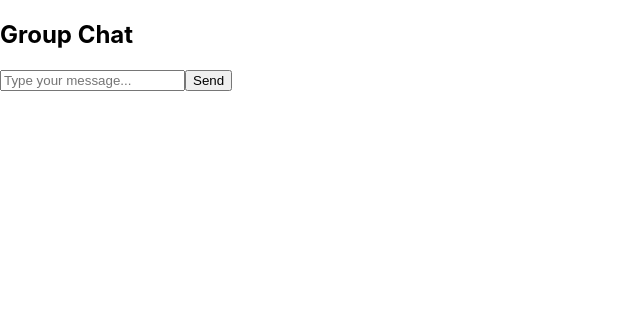
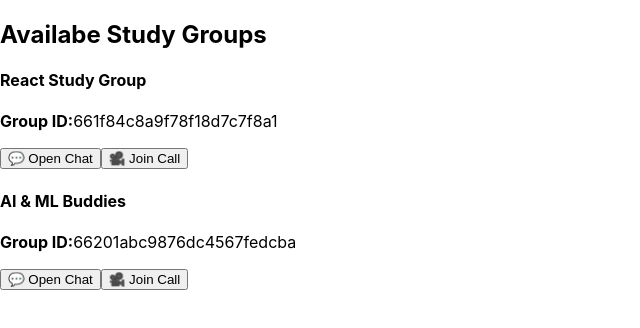
Before and after one commit to jai099/virtual-study-group, a React (Create React App) app in the folder client/: page / in a window 1280 px wide. Shown: the top 328 px of the page, without its empty margins (0-640 px from the left). Built offline with nearby package versions, Linux system fonts and the light colour scheme; no server answers.

Commit message:
video call feature added

```diff
--- a/client/package.json
+++ b/client/package.json
@@ -9,6 +9,7 @@
     "@testing-library/user-event": "^13.5.0",
     "react": "^19.1.0",
     "react-dom": "^19.1.0",
+    "react-router-dom": "^7.5.3",
     "react-scripts": "5.0.1",
     "socket.io-client": "^4.8.1",
     "web-vitals": "^2.1.4"
--- a/client/src/App.js
+++ b/client/src/App.js
@@ -1,16 +1,28 @@
 import React from 'react';
+import { BrowserRouter as Router, Route, Routes } from 'react-router-dom';
 import ChatBox from './components/Chatbox';
+import TestChatRoom from './pages/TestChatRoom';
+import GroupList from './pages/GroupList';
+import { useParams } from 'react-router-dom';
 
+const ChatPage = () => {
+  const { groupId } = useParams();
+  return <ChatBox groupId={groupId} sender="Jai Patel" />
+}
 function App() {
   const dummyGroupId = '661f84c8a9f78f18d7c7f8a1'; // replace with real group ID
   const sender = 'Jai Patel'; // can be wallet/user later
 
-
-return (
-  <div>
-    <ChatBox groupId={dummyGroupId} sender={sender} />
-  </div>
-);
+  return (
+    <Router>
+      <Routes>
+        <Route path="/" element={<GroupList />} />
+        <Route path="/chat/:groupId" element={<ChatPage />} />
+        <Route path="/" element={<ChatBox groupId={dummyGroupId} sender={sender} />} />
+        <Route path="/test" element={<TestChatRoom />} />
+      </Routes>
+    </Router>
+  );
 }
 
 export default App;
--- /dev/null
+++ b/client/src/components/ChatBox.css
@@ -0,0 +1,25 @@
+.message {
+    margin-bottom: 10px;
+    padding: 8px;
+    border-bottom: 1px solid #eee;
+    position: relative;
+}
+
+.timestamp {
+    font-size: 0.75rem;
+    color: gray;
+    margin-left: 8px;
+}
+
+.typing-indicator {
+    font-style: italic;
+    color: #888;
+    margin: 5px 10px;
+    animation: blink 1s infinite;
+}
+
+@keyframes blink {
+    50% {
+        opacity: 0.5;
+    }
+}
--- a/client/src/components/Chatbox.jsx
+++ b/client/src/components/Chatbox.jsx
@@ -1,21 +1,30 @@
-// Chatbox.jsx
-import React, { useState, useEffect } from 'react';
+// ChatBox.jsx
+import React, { useState, useEffect, useRef } from 'react';
 import { io } from 'socket.io-client';
+import './ChatBox.css';
 
-// Initialize socket outside component but inside module scope
-const socket = io('http://localhost:5000'); // ✅ Make sure backend is running on this port
+// Initialize socket globally
+const socket = io('http://localhost:5000');
 
 const ChatBox = ({ groupId, sender }) => {
     const [message, setMessage] = useState('');
     const [messages, setMessages] = useState([]);
+    const messagesEndRef = useRef(null);
+    const [typing, setTyping] = useState(false);
+    const [someoneTyping, setSomeoneTyping] = useState(false);
+    const typingTimeoutRef = useRef(null); // ✅ Used for typing debounce
+    const [showVideoCall, setShowVideoCall] = useState(null);
+
+    //creating unique name for jitsi
+    const jitsiRoomName = `StudyGroup-${groupId}`;
 
     useEffect(() => {
         if (!groupId) return;
 
-
+        // Delay join to ensure socket is ready before other emits
+        setTimeout(() => {
             socket.emit('joinroom', groupId);
-
-        //Fetching old messages
+        }, 100);
 
         const fetchMessages = async () => {
             try {
@@ -23,54 +32,116 @@
                 const data = await res.json();
                 setMessages(data);
             } catch (error) {
-                console.error('Failed to fetch messages:', error);
+                console.error('❌ Failed to fetch messages:', error);
             }
         };
 
         fetchMessages();
 
+        // Listen for incoming messages
         socket.on('receiveMessage', (newMessage) => {
             setMessages((prev) => [...prev, newMessage]);
         });
+
         return () => {
             socket.off('receiveMessage');
         };
     }, [groupId]);
 
+    useEffect(() => {
+        messagesEndRef.current?.scrollIntoView({ behavior: 'smooth' });
+    }, [messages]);
+
+    useEffect(() => {
+        socket.on('showTyping', () => setSomeoneTyping(true));
+        socket.on('hideTyping', () => setSomeoneTyping(false));
+
+        return () => {
+            socket.off('showTyping');
+            socket.off('hideTyping');
+        };
+    }, []);
+
     const sendMessage = () => {
         if (message.trim()) {
-
-            console.log("Sending:", { groupId, sender, text: message });
             socket.emit('sendMessage', { groupId, sender, text: message });
             setMessage('');
+            socket.emit('stopTyping', groupId); // ⛔ Stop typing after sending
         }
+    };
+
+    const handleInputChange = (e) => {
+        setMessage(e.target.value);
+
+        if (!typing) {
+            setTyping(true);
+            socket.emit('typing', groupId);
+        }
+
+        clearTimeout(typingTimeoutRef.current);
+        typingTimeoutRef.current = setTimeout(() => {
+            setTyping(false);
+            socket.emit('stopTyping', groupId);
+        }, 1000);
     };
 
     return (
         <div className="chat-box">
             <h2>Group Chat</h2>
 
+            <div style={{ marginBottom: '20px' }}>
+                {!showVideoCall ? (
+                    <button onClick={() => setShowVideoCall(true)}>
+                        🎥 Join Video Call
+                    </button>
+                ) : (
+                    <div>
+                        <iframe
+                            title="Jitsi Video Call"
+                            allow="camera; microphone; fullscreen; display-capture"
+                            src={`https://meet.jit.si/${jitsiRoomName}`}
+                            style={{
+                                width: '100%',
+                                height: '500px',
+                                border: 0,
+                                marginTop: '10px',
+                                borderRadius: '8px',
+                            }}
+                        />
+
+
+                        <button onClick={() => setShowVideoCall(false)} style={{ marginTop: '10px' }}>
+                            ❌ Close Video Call
+                        </button>
+                    </div>
+                )}
+                </div>
             <div className="messages">
                 {Array.isArray(messages) && messages.map((msg, idx) => {
                     const time = new Date(msg.timestamp).toLocaleTimeString([], {
                         hour: '2-digit',
-                        minute: '2-digit'
+                        minute: '2-digit',
                     });
 
                     return (
                         <div key={idx} className="message">
                             <strong>{msg.sender}</strong>: {msg.text}
-                        <div className='timestamp'>{time}</div>
+                            <div className="timestamp">{time}</div>
                         </div>
                     );
                 })}
+
+                {someoneTyping && (
+                    <div className="typing-indicator">💬 Someone is typing...</div>
+                )}
+                <div ref={messagesEndRef} />
             </div>
 
             <input
                 type="text"
                 placeholder="Type your message..."
                 value={message}
-                onChange={(e) => setMessage(e.target.value)}
+                onChange={handleInputChange}
                 onKeyDown={(e) => e.key === 'Enter' && sendMessage()}
             />
             <button onClick={sendMessage}>Send</button>
@@ -78,5 +149,4 @@
     );
 };
 
-
 export default ChatBox;
--- /dev/null
+++ b/client/src/pages/GroupList.css
@@ -0,0 +1,32 @@
+.group-list-container {
+    padding: 20px;
+}
+
+.group-card {
+    margin-bottom: 20px;
+    padding: 15px;
+    border: 1px solid #ddd;
+    border-radius: 8px;
+}
+
+.group-card h4 {
+    margin: 0 0 8px;
+}
+
+.group-card p {
+    margin: 0 0 12px;
+}
+
+.group-card button {
+    padding: 6px 12px;
+    margin-right: 10px;
+    background-color: #007bff;
+    color: white;
+    border: none;
+    border-radius: 5px;
+    cursor: pointer;
+}
+
+.group-card button:hover {
+    background-color: #0056b3;
+}
--- /dev/null
+++ b/client/src/pages/GroupList.jsx
@@ -0,0 +1,37 @@
+import React from "react";
+import { useNavigate } from "react-router-dom";
+
+
+const groups = [
+    { _id: '661f84c8a9f78f18d7c7f8a1', name: 'React Study Group' },
+    { _id: '66201abc9876dc4567fedcba', name: 'AI & ML Buddies' },
+];
+
+const GroupList = () => {
+    const navigate = useNavigate();
+
+    const handleJoinCall = (groupId) => {
+        const jitsiRoom = `https://meet.jit.si/StudyGroup-${groupId}`;
+        window.open(jitsiRoom, '_blank');
+    };
+
+    const handleOpenChat = (groupId) => {
+        navigate(`/chat/${groupId}`);
+    };
+
+    return (
+        <div className="group-list-container">
+            <h2>Availabe Study Groups</h2>
+            {groups.map((group) => (
+                <div key={group._id} className="group-card">
+                    <h4>{group.name}</h4>
+                    <p><strong>Group ID:</strong>{group._id}</p>
+                    <button onClick={() => handleOpenChat(group._Id)}>💬 Open Chat</button>
+                    <button onClick={() => handleJoinCall(group._id)}>🎥 Join Call</button>
+                </div>
+            ))}
+        </div>
+    );
+};
+
+export default GroupList;
--- /dev/null
+++ b/client/src/pages/TestChatRoom.jsx
@@ -0,0 +1,22 @@
+// TestChatRoom.jsx
+import React from 'react';
+import ChatBox from '../components/Chatbox'; // ✅ adjust if path is different
+
+const TestChatRoom = () => {
+  const validGroupId = '661f84c8a9f78f18d7c7f8a1'; // ✅ MongoDB valid ObjectId
+
+  return (
+    <div style={{ display: 'flex', gap: '40px', justifyContent: 'center' }}>
+      <div>
+        <h3>User 1</h3>
+        <ChatBox groupId={validGroupId} sender="User1" />
+      </div>
+      <div>
+        <h3>User 2</h3>
+        <ChatBox groupId={validGroupId} sender="User2" />
+      </div>
+    </div>
+  );
+};
+
+export default TestChatRoom;
```
Also changed, not shown: 2 other files (tests, documents, lock files or other folders). Lines whose indentation alone changed are shown as unchanged.
